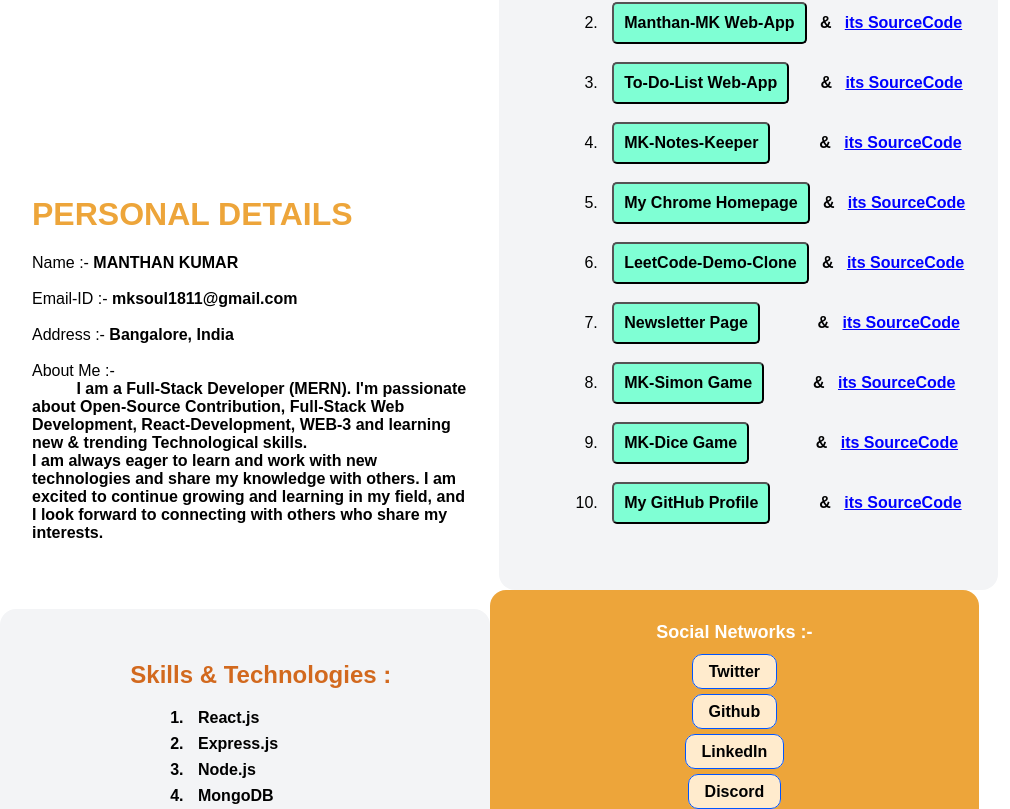
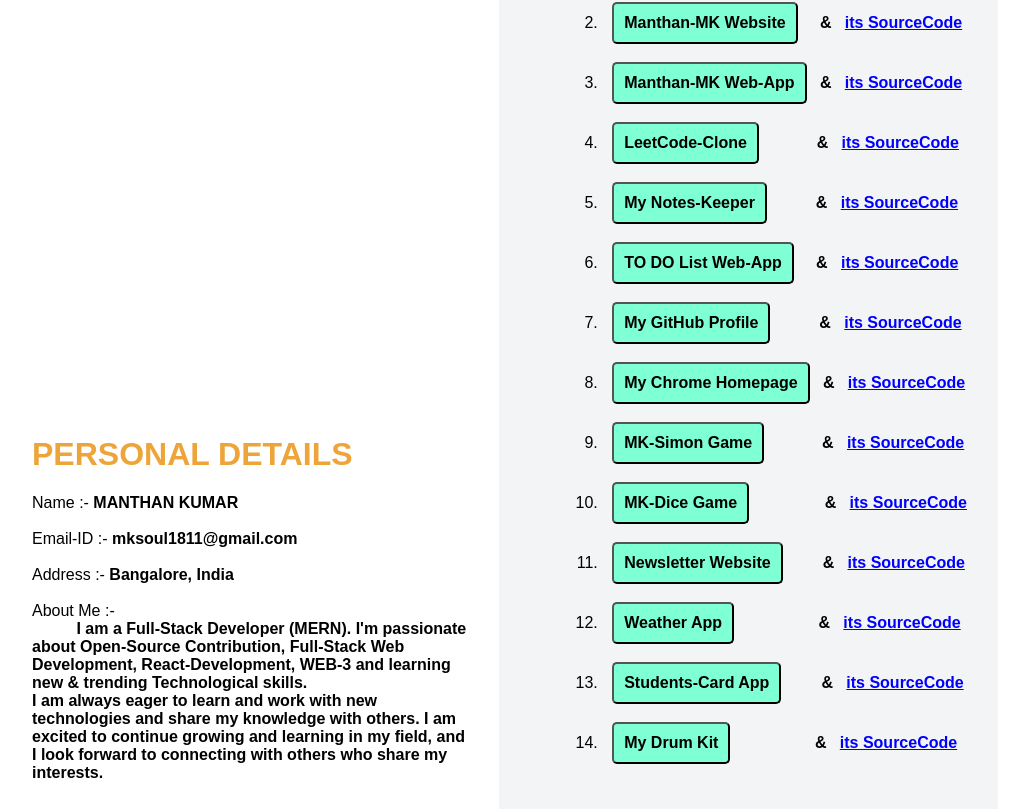
Before and after one commit to Mk4Levi/Manthan-Projects, a React (Vite) app: page / in a window 1280 px wide. Shown: the part 271-1080 px from the top of the page, without its empty margins (96-1106 px from the left). Built offline with nearby package versions, Linux system fonts and the light colour scheme.

Commit message:
More Projects added

```diff
--- a/src/components/ProjectsLink.jsx
+++ b/src/components/ProjectsLink.jsx
@@ -10,13 +10,39 @@
         <ol className="project-list">
           <li>
             <a
+              href="https://manthan-mk-portfolio.vercel.app/"
+              target="_blank"
+              rel="noreferrer"
+            >
+              {" "}
+              <button>
+                <b>My Portfolio Web-App</b>
+              </button>
+            </a>{" "}
+            <b>
+              {" "}
+              &nbsp; & &nbsp;{" "}
+              <a
+                href="https://github.com/Mk4Levi/My-Portfolio-Web-App"
+                style={{ color: "blue" }}
+                target="_blank"
+                rel="noreferrer"
+              >
+                {" "}
+                its SourceCode
+              </a>{" "}
+            </b>
+          </li>
+          <br />
+          <li>
+            <a
               href="https://manthan-mk.vercel.app/"
               target="_blank"
               rel="noreferrer"
             >
               {" "}
               <button>
-                <b>My Portfolio Website</b>
+                <b>Manthan-MK Website</b>
               </button>
             </a>{" "}
             <b>
@@ -62,22 +88,22 @@
           <br />
           <li>
             <a
-              href="https://manthan-todolist-app.onrender.com/"
+              href="https://leetcode-clone-mkp.vercel.app/"
               target="_blank"
               rel="noreferrer"
             >
               {" "}
               <button>
-                <b>To-Do-List Web-App</b>
+                <b>LeetCode-Clone</b>
               </button>
             </a>{" "}
             <b>
               {" "}
-              &nbsp; &nbsp; &nbsp; & &nbsp;{" "}
+              &nbsp; &nbsp; &nbsp; &nbsp; &nbsp; &nbsp; & &nbsp;{" "}
               <a
-                href="https://github.com/Mk4Levi/MK-ToDo-List"
+                href="https://github.com/Mk4Levi/Leetcode-Clone-MKP"
+                style={{ color: "blue" }}
                 target="_blank"
-                style={{ color: "blue" }}
                 rel="noreferrer"
               >
                 {" "}
@@ -94,7 +120,7 @@
             >
               {" "}
               <button>
-                <b>MK-Notes-Keeper</b>
+                <b>My Notes-Keeper</b>
               </button>
             </a>{" "}
             <b>
@@ -105,6 +131,58 @@
                 style={{ color: "blue" }}
                 target="_blank"
                 rel="noreferrer"
+              >
+                {" "}
+                its SourceCode
+              </a>{" "}
+            </b>
+          </li>
+          <br />
+          <li>
+            <a
+              href="https://manthan-todolist-app.onrender.com/"
+              target="_blank"
+              rel="noreferrer"
+            >
+              {" "}
+              <button>
+                <b>TO DO List Web-App</b>
+              </button>
+            </a>{" "}
+            <b>
+              {" "}
+              &nbsp; &nbsp; & &nbsp;{" "}
+              <a
+                href="https://github.com/Mk4Levi/MK-ToDo-List"
+                target="_blank"
+                style={{ color: "blue" }}
+                rel="noreferrer"
+              >
+                {" "}
+                its SourceCode
+              </a>{" "}
+            </b>
+          </li>
+          <br />
+          <li>
+            <a
+              href="https://github.com/Mk4Levi"
+              target="_blank"
+              rel="noreferrer"
+            >
+              {" "}
+              <button>
+                <b>My GitHub Profile</b>
+              </button>
+            </a>{" "}
+            <b>
+              {" "}
+              &nbsp; &nbsp; &nbsp; &nbsp; &nbsp; & &nbsp;{" "}
+              <a
+                href="https://github.com/Mk4Levi/Mk4Levi"
+                target="_blank"
+                rel="noreferrer"
+                style={{ color: "blue" }}
               >
                 {" "}
                 its SourceCode
@@ -140,58 +218,6 @@
           <br />
           <li>
             <a
-              href="https://mk-react-leet-code.vercel.app/"
-              target="_blank"
-              rel="noreferrer"
-            >
-              {" "}
-              <button>
-                <b>LeetCode-Demo-Clone</b>
-              </button>
-            </a>{" "}
-            <b>
-              {" "}
-              &nbsp; & &nbsp;{" "}
-              <a
-                href="https://github.com/Mk4Levi/MK-React-LeetCode"
-                style={{ color: "blue" }}
-                target="_blank"
-                rel="noreferrer"
-              >
-                {" "}
-                its SourceCode
-              </a>{" "}
-            </b>
-          </li>
-          <br />
-          <li>
-            <a
-              href="https://manthan-signup-page.onrender.com/"
-              target="_blank"
-              rel="noreferrer"
-            >
-              {" "}
-              <button>
-                <b>Newsletter Page</b>
-              </button>
-            </a>{" "}
-            <b>
-              {" "}
-              &nbsp; &nbsp; &nbsp; &nbsp; &nbsp; &nbsp; & &nbsp;{" "}
-              <a
-                href="https://github.com/Mk4Levi/MK-Sign-Up-Page"
-                style={{ color: "blue" }}
-                target="_blank"
-                rel="noreferrer"
-              >
-                {" "}
-                its SourceCode
-              </a>{" "}
-            </b>
-          </li>
-          <br />
-          <li>
-            <a
               href="https://manthan-simon-game.netlify.app/"
               target="_blank"
               rel="noreferrer"
@@ -203,7 +229,7 @@
             </a>{" "}
             <b>
               {" "}
-              &nbsp; &nbsp; &nbsp; &nbsp; &nbsp; & &nbsp;{" "}
+              &nbsp; &nbsp; &nbsp; &nbsp; &nbsp; &nbsp; & &nbsp;{" "}
               <a
                 href="https://github.com/Mk4Levi/Simon-Game-Challenge"
                 target="_blank"
@@ -229,7 +255,7 @@
             </a>{" "}
             <b>
               {" "}
-              &nbsp; &nbsp; &nbsp; &nbsp; &nbsp; &nbsp; &nbsp; & &nbsp;{" "}
+              &nbsp; &nbsp; &nbsp; &nbsp; &nbsp; &nbsp; &nbsp; &nbsp; & &nbsp;{" "}
               <a
                 href="https://github.com/Mk4Levi/Dice-Game_Mkp"
                 target="_blank"
@@ -244,23 +270,103 @@
           <br />
           <li>
             <a
-              href="https://github.com/Mk4Levi"
+              href="https://manthan-signup-page.onrender.com/"
               target="_blank"
               rel="noreferrer"
             >
               {" "}
               <button>
-                <b>My GitHub Profile</b>
+                <b>Newsletter Website</b>
               </button>
             </a>{" "}
             <b>
               {" "}
-              &nbsp; &nbsp; &nbsp; &nbsp; &nbsp; & &nbsp;{" "}
+              &nbsp; &nbsp; &nbsp; &nbsp; & &nbsp;{" "}
               <a
-                href="https://github.com/Mk4Levi/Mk4Levi"
+                href="https://github.com/Mk4Levi/MK-Newsletter-Page"
+                style={{ color: "blue" }}
                 target="_blank"
                 rel="noreferrer"
+              >
+                {" "}
+                its SourceCode
+              </a>{" "}
+            </b>
+          </li>
+          <br />
+          <li>
+            <a
+              href="https://manthan-weather-check.onrender.com/"
+              target="_blank"
+              rel="noreferrer"
+            >
+              {" "}
+              <button>
+                <b>Weather App</b>
+              </button>
+            </a>{" "}
+            <b>
+              {" "}
+              &nbsp; &nbsp; &nbsp; &nbsp; &nbsp; &nbsp; &nbsp; &nbsp; &nbsp; &
+              &nbsp;{" "}
+              <a
+                href="https://github.com/Mk4Levi/MK-Weather-Check"
                 style={{ color: "blue" }}
+                target="_blank"
+                rel="noreferrer"
+              >
+                {" "}
+                its SourceCode
+              </a>{" "}
+            </b>
+          </li>
+          <br />
+          <li>
+            <a
+              href="https://students-card-react-app.vercel.app/"
+              target="_blank"
+              rel="noreferrer"
+            >
+              {" "}
+              <button>
+                <b>Students-Card App</b>
+              </button>
+            </a>{" "}
+            <b>
+              {" "}
+              &nbsp; &nbsp; &nbsp; &nbsp; & &nbsp;{" "}
+              <a
+                href="https://github.com/Mk4Levi/Students-Card-React-App"
+                style={{ color: "blue" }}
+                target="_blank"
+                rel="noreferrer"
+              >
+                {" "}
+                its SourceCode
+              </a>{" "}
+            </b>
+          </li>
+          <br />
+          <li>
+            <a
+              href="https://manthan-drum-kit.netlify.app/"
+              target="_blank"
+              rel="noreferrer"
+            >
+              {" "}
+              <button>
+                <b>My Drum Kit</b>
+              </button>
+            </a>{" "}
+            <b>
+              {" "}
+              &nbsp; &nbsp; &nbsp; &nbsp; &nbsp; &nbsp; &nbsp; &nbsp; &nbsp; &
+              &nbsp;{" "}
+              <a
+                href="https://github.com/Mk4Levi/Drum-Kit_Mkp"
+                style={{ color: "blue" }}
+                target="_blank"
+                rel="noreferrer"
               >
                 {" "}
                 its SourceCode
```
